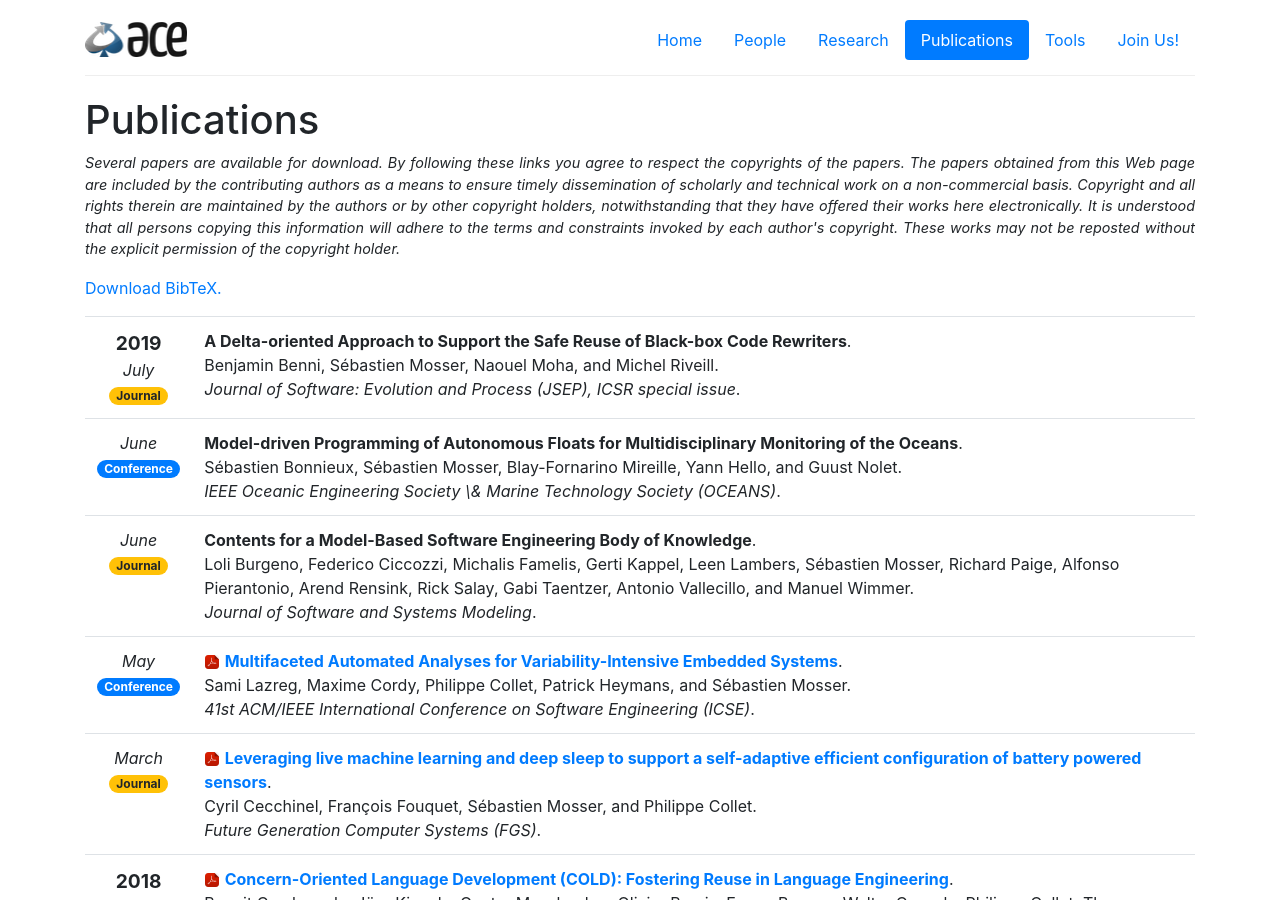
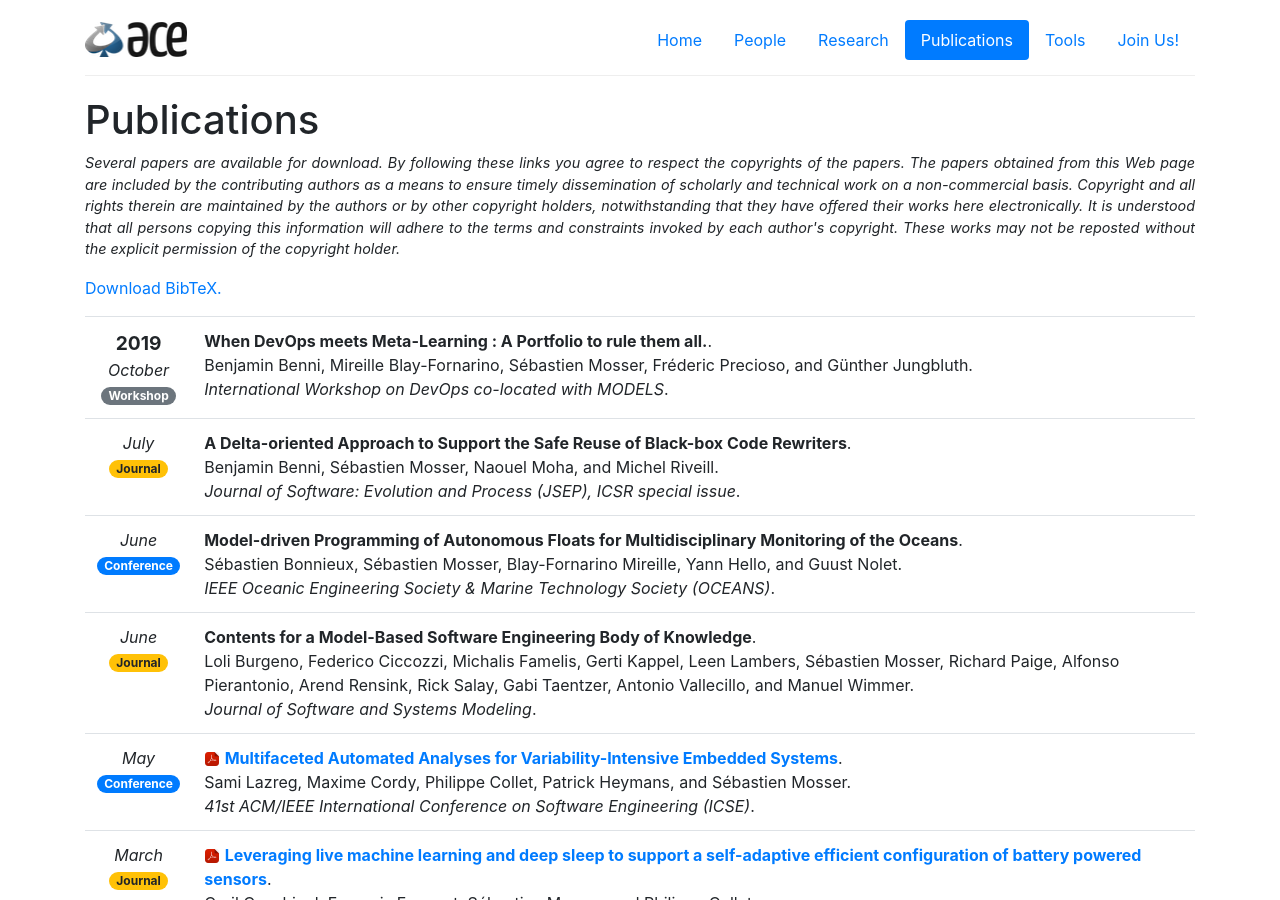
Before and after one commit to ace-design/ace-design.github.io, a Jekyll site: the page built from publications.html, in a window 1280 px wide and 900 px high. Built offline with Jekyll 4.4.1, drawn with Linux system fonts in a browser that asks for light colours; nearby versions of some CDN libraries.

Commit message:
update july19

```diff
--- a/_includes/pubs.html
+++ b/_includes/pubs.html
@@ -9,6 +9,29 @@
 
 
 				<big><strong>2019</strong></big><br />
+
+
+				<em>October</em><br />
+			<span class="badge badge-pill badge-secondary">Workshop</span>
+
+		</span>
+		</td>
+		<td class="publication">
+			<span class="pubtitle">
+				<strong>When DevOps meets Meta-Learning : A Portfolio to rule them all.</strong>.
+			</span><br />
+			<span class="authors">
+
+				Benjamin Benni, Mireille Blay-Fornarino, Sébastien Mosser, Fréderic Precioso, and Günther Jungbluth.
+			</span><br />
+			<em><span class="venuetype"></span><span class="venue">International Workshop on DevOps co-located with MODELS</span></em>.
+
+		</td>
+	</tr>
+	<tr>
+		<td class="text-center">
+			<span class="date">
+
 
 
 				<em>July</em><br />
@@ -47,7 +70,7 @@
 
 				Sébastien Bonnieux, Sébastien Mosser, Blay-Fornarino Mireille, Yann Hello, and Guust Nolet.
 			</span><br />
-			<em><span class="venuetype"></span><span class="venue">IEEE Oceanic Engineering Society \& Marine Technology Society (OCEANS)</span></em>.
+			<em><span class="venuetype"></span><span class="venue">IEEE Oceanic Engineering Society & Marine Technology Society (OCEANS)</span></em>.
 
 		</td>
 	</tr>
```
Also changed, not shown: _posts/2019-07-27-papers.md (added, +7 -0 lines), bib/pubs.bib (+10 -1 lines).
